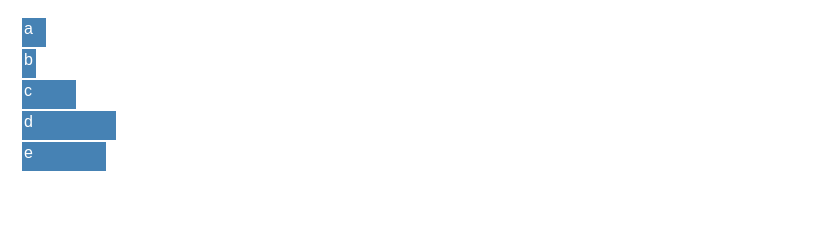
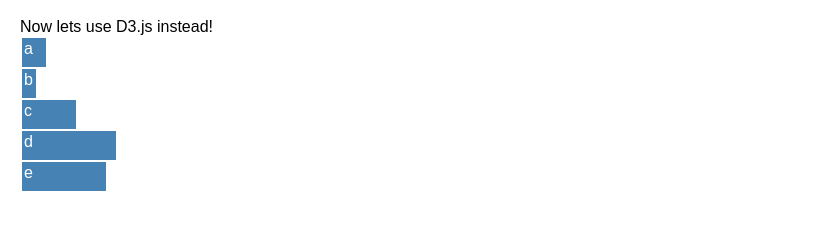
Before and after one commit to akeshavan/nha_2019, a plain HTML site: page index.html in a window 1280 px wide. Shown: the part 60-290 px from the top of the page, without its empty margins (0-822 px from the left). Drawn offline with nearby package versions, Linux system fonts and the light colour scheme.

Commit message:
step07: bar chart with D3

```diff
--- a/index.html
+++ b/index.html
@@ -33,7 +33,11 @@
     </head>
     <body>
       <h1>Our first bar graph</h1>
+      Now lets use D3.js instead!
 
+      <div id="chart"></div>
+
+      <script src="https://cdnjs.cloudflare.com/ajax/libs/d3/5.9.7/d3.min.js"></script>
       <script>
         // introducing javascript
 
@@ -49,25 +53,18 @@
         var labels = ['a', 'b', 'c', 'd', 'e'];
 
         // next, lets create a new div element
-        // lets create a function to do this
+        // lets use D3 to do this
 
-        function addBar(x, label) {
-          var newDiv = document.createElement('div')
-          newDiv.className = 'bar'
-          newDiv.style.width = x;
-          newDiv.innerHTML = label;
-          document.body.append(newDiv);
-        }
-
-        // now lets call the function
-
-        addBar(data[0], labels[0]);
-
-        // write a for loop for each item in data and labels
-
-        for (var i=1; i<data.length; i += 1) {
-          addBar(data[i], labels[i]);
-        }
+        d3.select('#chart')
+          .selectAll('.bar')
+          .data(data) // bind data to the elements inside #chart with class bar
+          .enter()
+          .append('div') // if there is a mismatch between data and .bar elements, append a div
+          .attr('class', 'bar') // set the class for those new divs as 'bar'
+          // next lets dynamically set the width and label. If the second argument in the method call
+          // is a function, D3 will pass us our data 1 at a time.
+          .style('width', d => d + 'px') // this arrow notation is used for anonymous functions
+          .text((d,i) => labels[i]) // with two variables, use parenthesis before the arrow
 
 
       </script>
```
